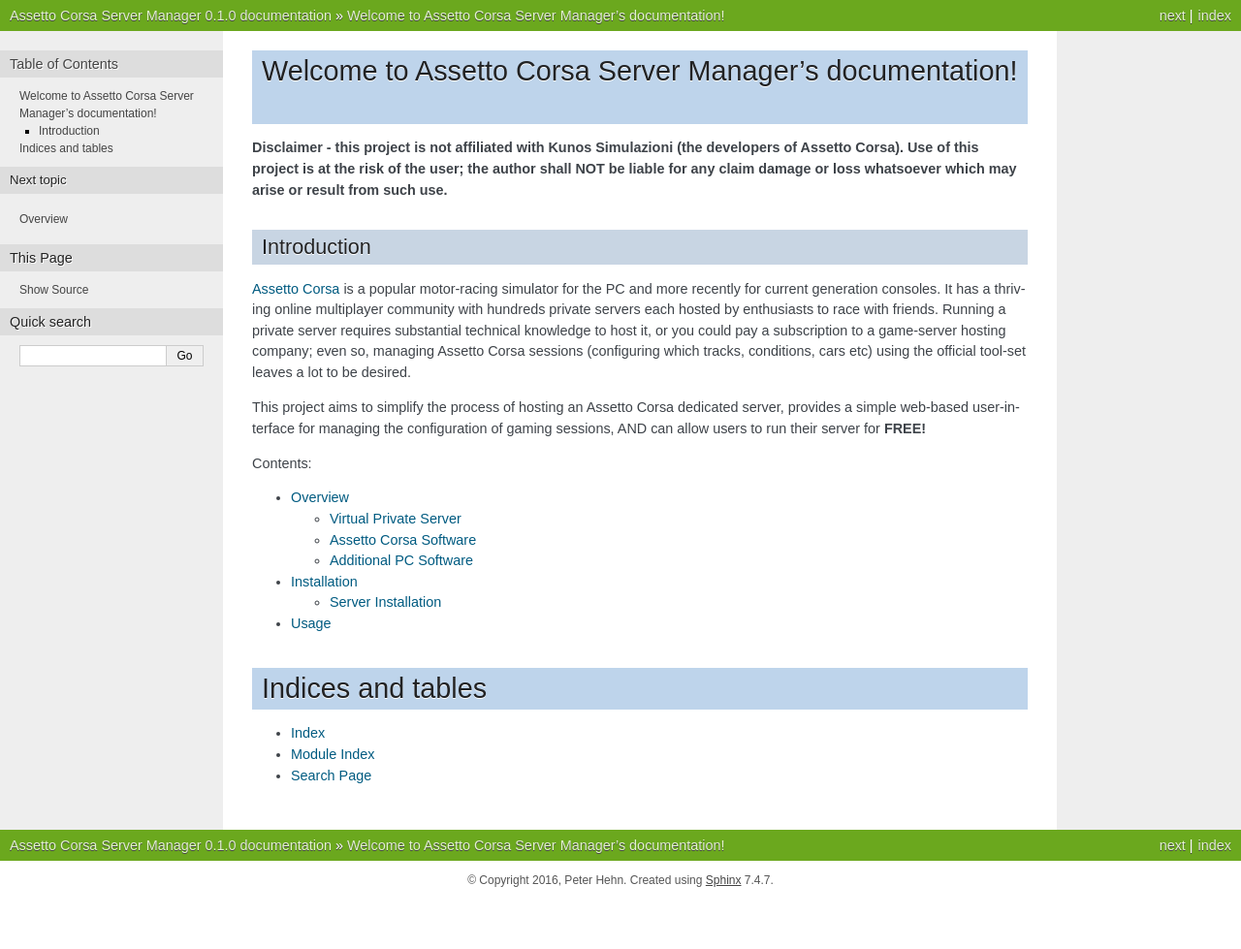
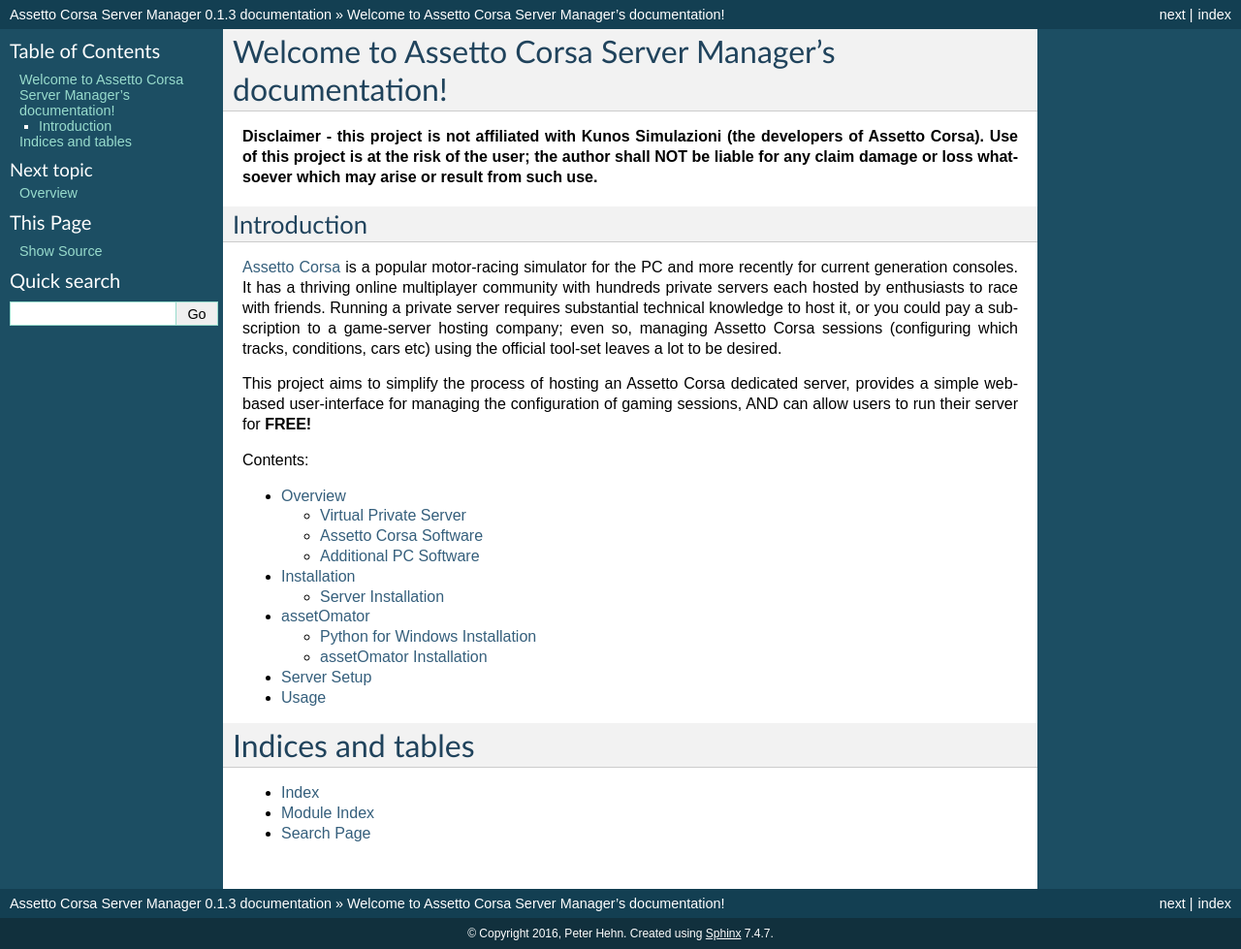
Before and after one commit to PeteTheAutomator/ACServerManager, a Sphinx documentation site: the page built from docs/index.rst, in a window 1280 px wide. Shown: the whole page at 97% size. Built offline with Sphinx 7.4.7, drawn with Linux system fonts in a browser that asks for light colours; before the commit the page ends 928 px from its top, so only the background shows below that.

Commit message:
doc updates for assetOmator

```diff
--- a/docs/conf.py
+++ b/docs/conf.py
@@ -60,9 +60,9 @@
 # built documents.
 #
 # The short X.Y version.
-version = u'0.1.0'
+version = u'0.1.3'
 # The full version, including alpha/beta/rc tags.
-release = u'0.1.0'
+release = u'0.1.3'
 
 # The language for content autogenerated by Sphinx. Refer to documentation
 # for a list of supported languages.
@@ -122,7 +122,7 @@
 # The theme to use for HTML and HTML Help pages.  See the documentation for
 # a list of builtin themes.
 #
-html_theme = 'nature'
+html_theme = 'default'
 
 # Theme options are theme-specific and customize the look and feel of a theme
 # further.  For a list of options available for each theme, see the
--- a/docs/index.rst
+++ b/docs/index.rst
@@ -31,6 +31,8 @@
 
    overview
    installation
+   assetOmator
+   server_setup
    usage
 
 
```
Also changed, not shown: docs/assetOmator.rst (added, +71 -0 lines), docs/server_setup.rst (added, +14 -0 lines), docs/images/assetOmator/acsm-asset-collections-3.PNG (added), docs/images/assetOmator/acsm-download-zip.PNG (added), docs/images/assetOmator/pip-install-acsm.PNG (added).
